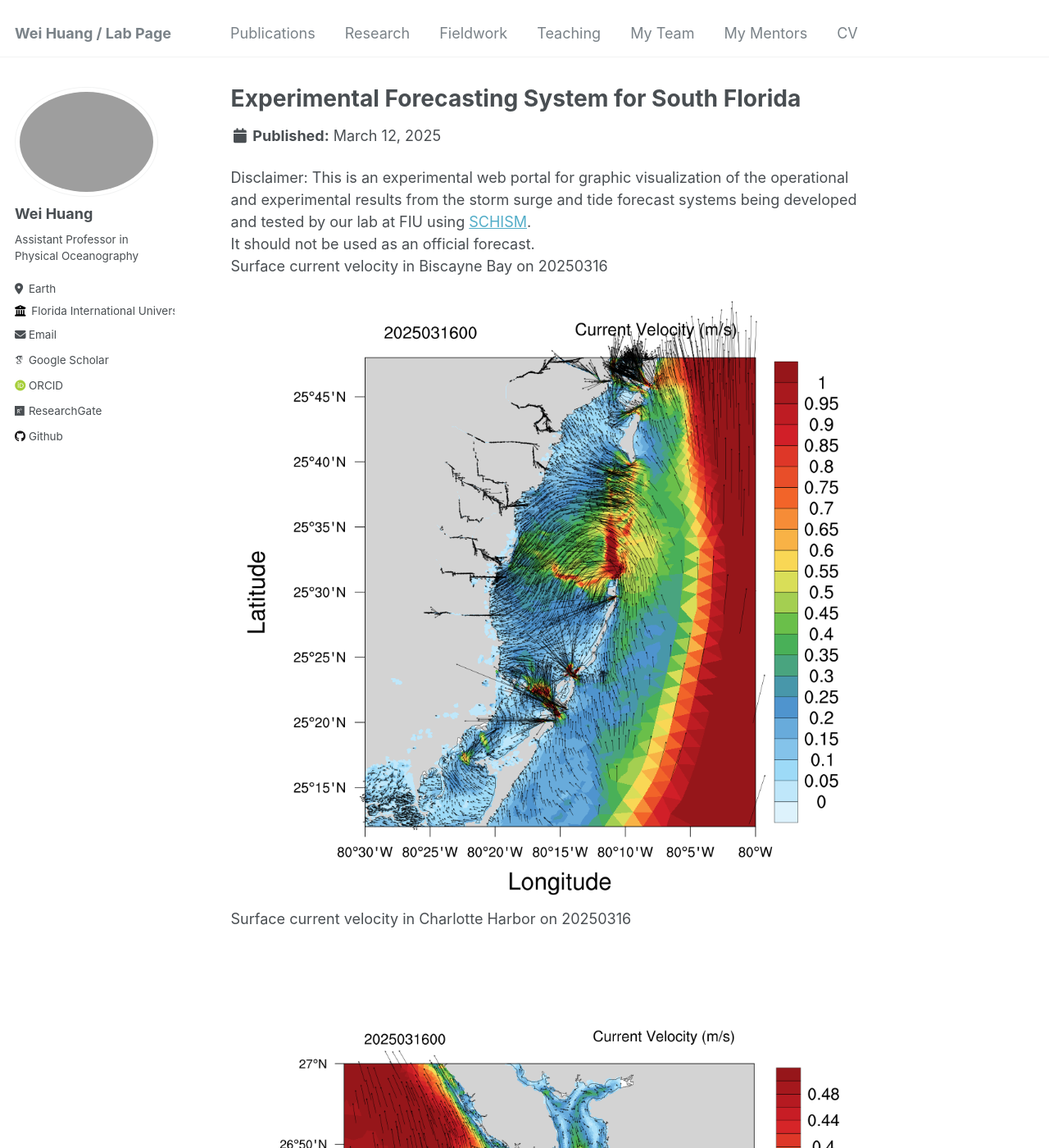
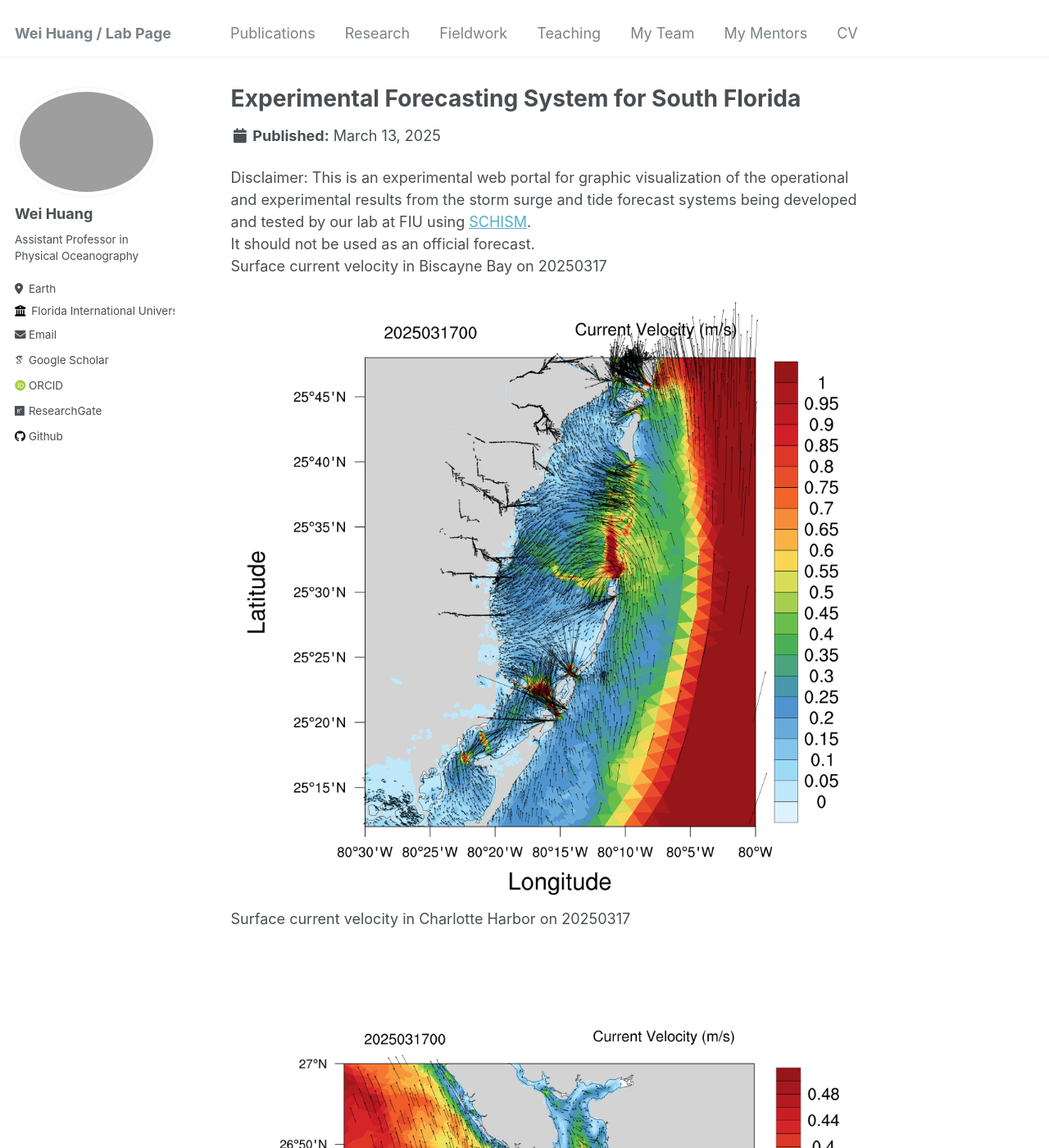
Before and after one commit to huang96169/huang96169.github.io, a Jekyll site: the page built from _research/research-1.md, in a window 1280 px wide and 1400 px high. Shown: the whole window at 82% size. Built offline with Jekyll 4.4.1, drawn with Linux system fonts in a browser that asks for light colours; some web fonts are replaced; some of the changed text lies outside the part shown.

Commit message:
replaced research_uv1.gif research_salt1.gif research_temp1.gif and replaced research_elev2.gif research_uv2.gif research_salt2.gif research_temp2.gif

```diff
--- a/_research/research-1.md
+++ b/_research/research-1.md
@@ -1,7 +1,7 @@
 ---
 title: "Experimental Forecasting System for South Florida"
-short: Surface current velocity of South Florida from 20250312 to 20250316
-date: 2025-03-12
+short: Surface current velocity of South Florida from 20250313 to 20250317
+date: 2025-03-13
 short1: "Disclaimer: This is an experimental web portal for graphic visualization of the operational and experimental results from the storm surge and tide forecast systems being developed and tested by our lab at FIU using [SCHISM](https://ccrm.vims.edu/schismweb/). It should not be used as an official forecast."
 excerpt: "<img src='/images/research_uv1.gif'>"
 collection: research
@@ -10,11 +10,11 @@ collection: research
 Disclaimer:
 This is an experimental web portal for graphic visualization of the operational and experimental results from the storm surge and tide forecast systems being developed and tested by our lab at FIU using [SCHISM](https://ccrm.vims.edu/schismweb/).<br/>
 It should not be used as an official forecast.<br/>
-Surface current velocity in Biscayne Bay on 20250316<br/>
+Surface current velocity in Biscayne Bay on 20250317<br/>
 <img src='/images/research_Bbay.png'>
-Surface current velocity in Charlotte Harbor on 20250316<br/>
+Surface current velocity in Charlotte Harbor on 20250317<br/>
 <img src='/images/research_Cbay.png'>
-Surface current velocity in Tampa Bay on 20250316<br/>
+Surface current velocity in Tampa Bay on 20250317<br/>
 <img src='/images/research_Tbay.png'>
 The map below showns observational stations used for validating the model's results, as well as the horizontal grid. <br/>
 The horizontal grid for SCHISM in simulating Biscayne Bay in South Florida, using flexible resolution resolving levees and canals (1-2 m), watershed rural and urban areas (30m-50m) and coastal ocean (500m-5km).<br/>
```
Also changed, not shown: _research/research-2.md (+6 -6 lines), images/research_Bbay.png, images/research_Cbay.png, images/research_Tbay.png, images/research_maxelev2.gif, 4 other files.
